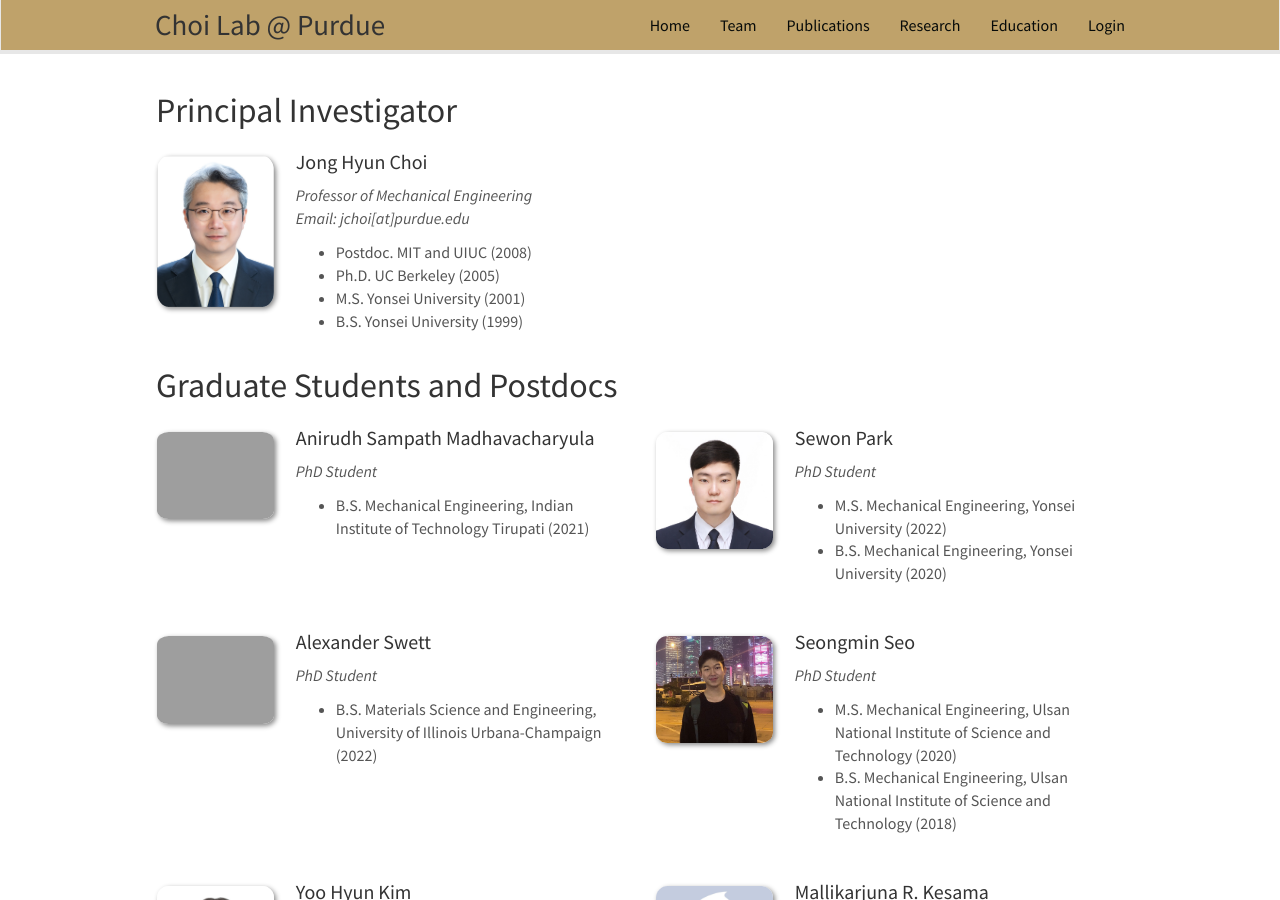
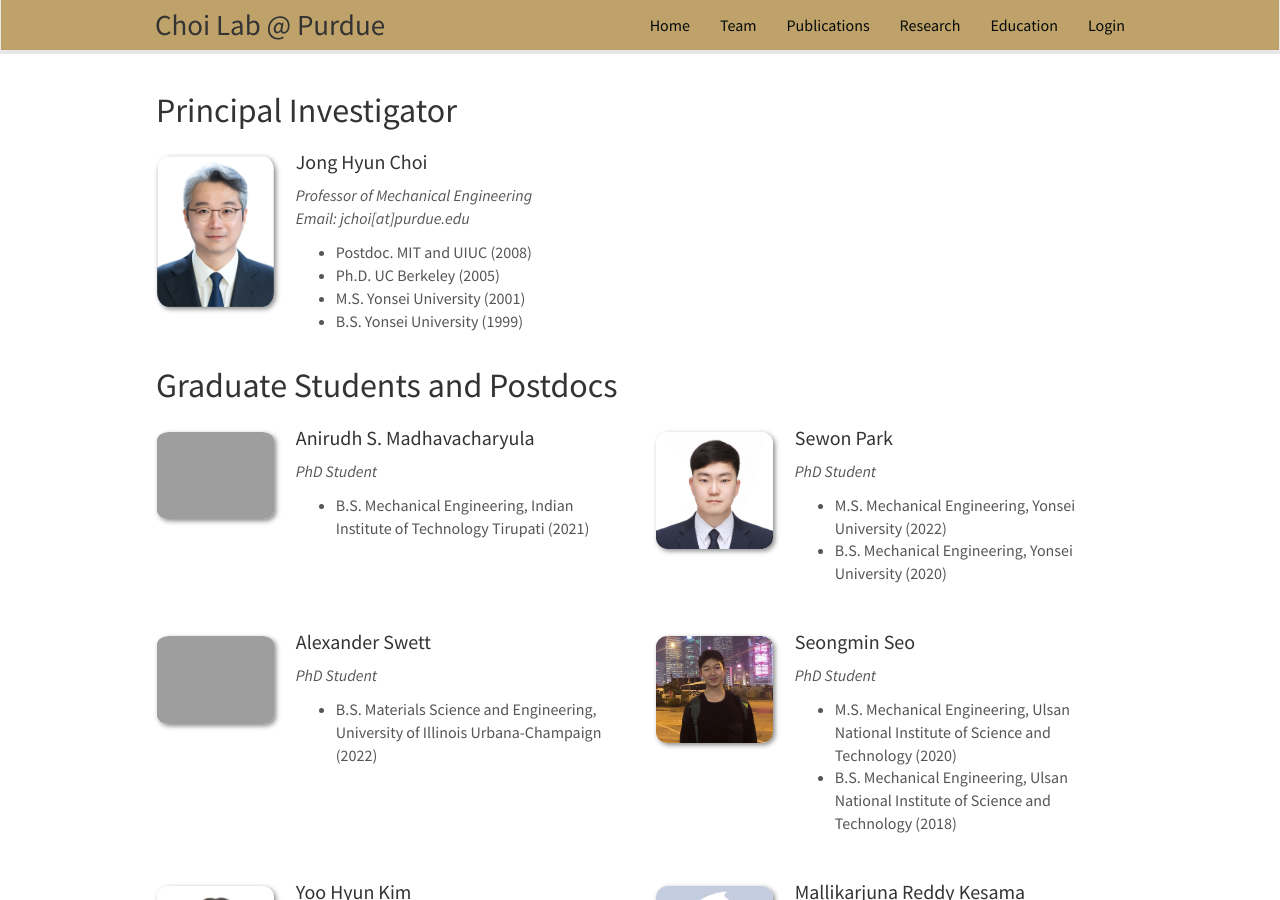
Before and after one commit to choidnalab/choidnalab.github.io, a Jekyll site: the page built from _pages/team.md, in a window 1280 px wide and 900 px high. Built offline with Jekyll 4.4.1, drawn with Linux system fonts in a browser that asks for light colours; nearby versions of some CDN libraries.

Commit message:
Update PhD_students.yml

```diff
--- a/_data/PhD_students.yml
+++ b/_data/PhD_students.yml
@@ -1,6 +1,6 @@
 
 
-- name: Anirudh Sampath Madhavacharyula
+- name: Anirudh S. Madhavacharyula
   photo: anirudh.jpg
   info: PhD Student
   email:
@@ -40,7 +40,7 @@
   education1: B.S. Mechanical Engineering, Purdue University (2022)
 
 
-- name: Mallikarjuna R. Kesama
+- name: Mallikarjuna Reddy Kesama
   photo: nopic.jpg
   info: Postdoctoral researcher
   email:
```
